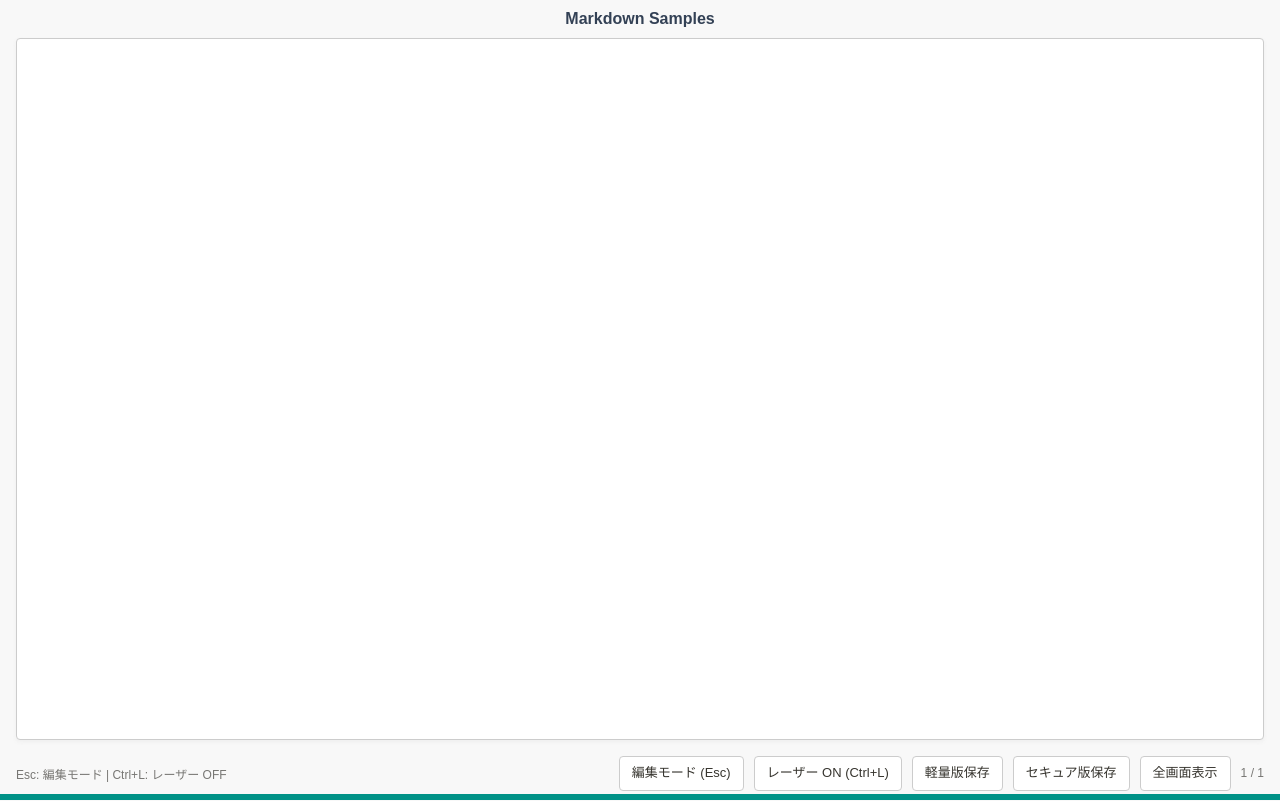
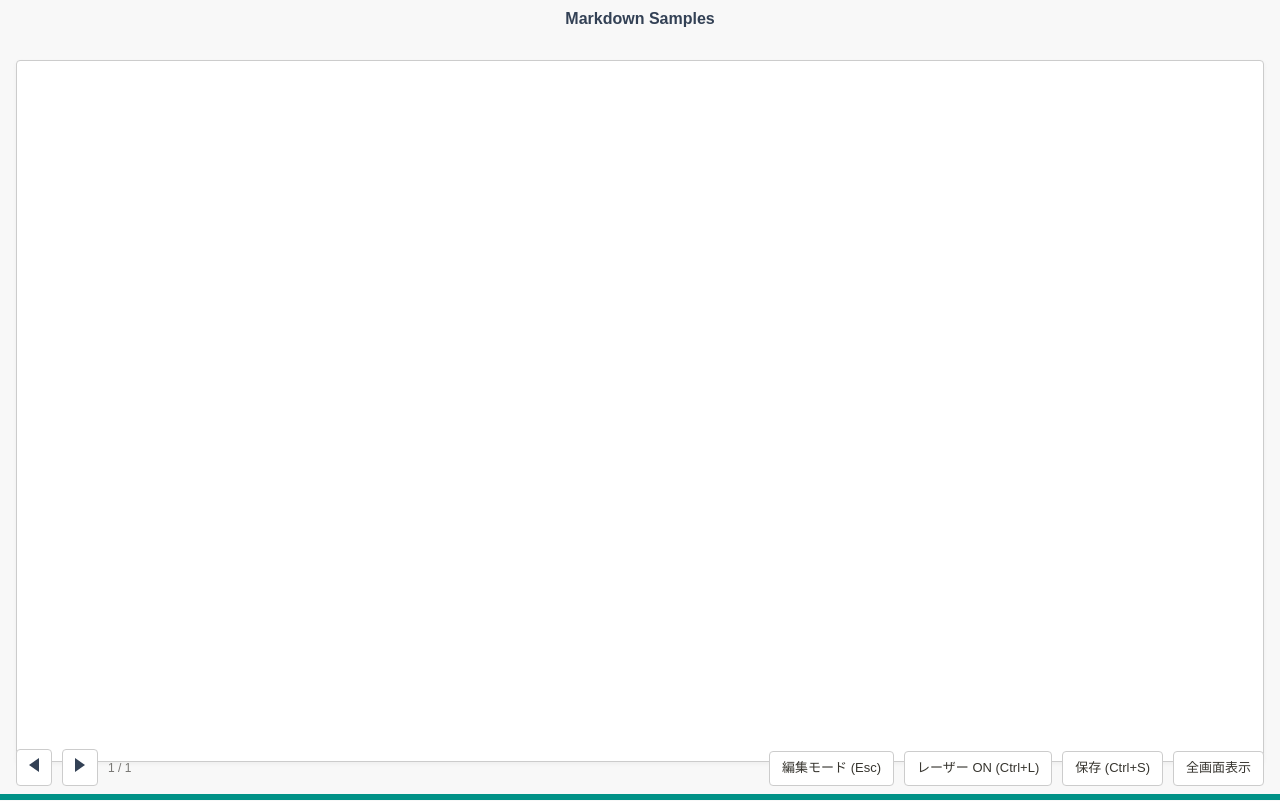
Before and after one commit to MinakuchiTaiga/kantan-marp, a React (Vite) app: page / in a window 1280 px wide. Built offline with nearby package versions, Linux system fonts and the light colour scheme; what @marp-team/marpit would draw is missing.

Commit message:
feat: 保存UIとエクスポート構成の既存変更を反映

```diff
--- a/src/components/EditorMode.tsx
+++ b/src/components/EditorMode.tsx
@@ -28,7 +28,6 @@ type EditorModeProps = {
   cssExtensions: CodeMirrorExtensions;
   onBackToPresentation: () => void;
   onDownloadLite: () => void;
-  onDownloadSecure: () => void;
   onChangeMarkdown: (value: string) => void;
   onChangeUserCss: (value: string) => void;
   onCreateMarkdownEditor: (view: EditorView) => void;
@@ -53,7 +52,6 @@ export const EditorMode = ({
   cssExtensions,
   onBackToPresentation,
   onDownloadLite,
-  onDownloadSecure,
   onChangeMarkdown,
   onChangeUserCss,
   onCreateMarkdownEditor,
@@ -71,10 +69,7 @@ export const EditorMode = ({
           プレゼン表示 (Esc)
         </Button>
         <Button onClick={onDownloadLite}>
-          軽量版を保存
-        </Button>
-        <Button onClick={onDownloadSecure}>
-          セキュア版を保存
+          保存 (Ctrl+S)
         </Button>
       </div>
     </header>
--- a/src/components/PresentationMode.module.css
+++ b/src/components/PresentationMode.module.css
@@ -65,16 +65,55 @@
   background: transparent;
   z-index: 10;
   padding: 0;
+  transition: background-color 140ms ease;
+}
+
+.navZonePrev::after,
+.navZoneNext::after {
+  content: '';
+  position: absolute;
+  top: 50%;
+  transform: translateY(-50%);
+  width: 0;
+  height: 0;
+  border-top: 10px solid transparent;
+  border-bottom: 10px solid transparent;
+  opacity: 0;
+  transition: opacity 140ms ease;
 }
 
 .navZonePrev {
   left: 0;
-  cursor: w-resize;
+  cursor: pointer;
+}
+
+.navZonePrev::after {
+  left: 18px;
+  border-right: 14px solid rgb(51 65 85 / 48%);
 }
 
 .navZoneNext {
   right: 0;
-  cursor: e-resize;
+  cursor: pointer;
+}
+
+.navZoneNext::after {
+  right: 18px;
+  border-left: 14px solid rgb(51 65 85 / 48%);
+}
+
+.navZonePrev:hover,
+.navZoneNext:hover,
+.navZonePrev:focus-visible,
+.navZoneNext:focus-visible {
+  background: rgb(148 163 184 / 22%);
+}
+
+.navZonePrev:hover::after,
+.navZoneNext:hover::after,
+.navZonePrev:focus-visible::after,
+.navZoneNext:focus-visible::after {
+  opacity: 1;
 }
 
 .navZonePrev:focus-visible,
@@ -112,6 +151,10 @@
   padding: 8px 12px 0;
 }
 
+.presentationRoot:fullscreen .presentationTitleBar {
+  display: none;
+}
+
 .presentationRoot:fullscreen .slideHost {
   border: none;
 }
@@ -122,19 +165,88 @@
   aspect-ratio: 16 / 9;
 }
 
+.presentationRoot:fullscreen .navZonePrev,
+.presentationRoot:fullscreen .navZoneNext {
+  display: none;
+}
+
+.presentationRoot:fullscreen .presentationControls {
+  display: none;
+}
+
+.presentationRoot:fullscreen .presentationNavControls > button {
+  display: none;
+}
+
 .presentationHud {
+  position: fixed;
+  left: 16px;
+  right: 16px;
+  bottom: 14px;
   display: flex;
   justify-content: space-between;
-  align-items: center;
-  padding: 0 16px 10px;
+  align-items: flex-end;
   font-size: 12px;
   color: #787774;
+  z-index: 60;
+  pointer-events: none;
+}
+
+.presentationNavControls,
+.presentationControls {
+  pointer-events: auto;
 }
 
 .presentationControls {
   display: inline-flex;
   align-items: center;
   gap: 10px;
+  justify-content: flex-end;
+}
+
+.presentationNavControls {
+  display: inline-flex;
+  align-items: center;
+  gap: 10px;
+}
+
+.triangleLeft,
+.triangleRight {
+  display: inline-block;
+  width: 0;
+  height: 0;
+  border-top: 7px solid transparent;
+  border-bottom: 7px solid transparent;
+}
+
+.triangleLeft {
+  border-right: 10px solid #334155;
+}
+
+.triangleRight {
+  border-left: 10px solid #334155;
+}
+
+@media (max-width: 980px) {
+  .presentationHud {
+    left: 10px;
+    right: 10px;
+    bottom: 10px;
+    flex-direction: column-reverse;
+    align-items: stretch;
+    gap: 8px;
+  }
+
+  .presentationControls,
+  .presentationNavControls {
+    width: 100%;
+    display: flex;
+    flex-wrap: wrap;
+  }
+
+  .presentationControls {
+    justify-content: flex-end;
+  }
 }
 
 .presentationProgress {
--- a/src/components/PresentationMode.tsx
+++ b/src/components/PresentationMode.tsx
@@ -19,7 +19,6 @@ type PresentationModeProps = {
   onToggleMode: () => void;
   onToggleLaser: () => void;
   onDownloadLite: () => void;
-  onDownloadSecure: () => void;
   onNextSlide: () => void;
   onPreviousSlide: () => void;
   onSeekSlide: (ratio: number) => void;
@@ -44,7 +43,6 @@ export const PresentationMode = ({
   onToggleMode,
   onToggleLaser,
   onDownloadLite,
-  onDownloadSecure,
   onNextSlide,
   onPreviousSlide,
   onSeekSlide,
@@ -103,9 +101,24 @@ export const PresentationMode = ({
         </div>
       </section>
       <footer className={styles.presentationHud}>
-        <span>
-          Esc: 編集モード | Ctrl+L: レーザー
-          {laserEnabled ? ' ON' : ' OFF'}
+        <span className={styles.presentationNavControls}>
+          <Button
+            className="presentation-fullscreen-button"
+            onClick={onPreviousSlide}
+            aria-label="前のスライドへ移動"
+            title="前のスライドへ移動"
+          >
+            <span className={styles.triangleLeft} aria-hidden="true" />
+          </Button>
+          <Button
+            className="presentation-fullscreen-button"
+            onClick={onNextSlide}
+            aria-label="次のスライドへ移動"
+            title="次のスライドへ移動"
+          >
+            <span className={styles.triangleRight} aria-hidden="true" />
+          </Button>
+          {slideIndex + 1} / {totalSlides}
         </span>
         <span className={styles.presentationControls}>
           <Button className="presentation-fullscreen-button" onClick={onToggleMode}>
@@ -121,13 +134,7 @@ export const PresentationMode = ({
             className="presentation-fullscreen-button"
             onClick={onDownloadLite}
           >
-            軽量版保存
-          </Button>
-          <Button
-            className="presentation-fullscreen-button"
-            onClick={onDownloadSecure}
-          >
-            セキュア版保存
+            保存 (Ctrl+S)
           </Button>
           <Button
             className="presentation-fullscreen-button"
@@ -135,9 +142,6 @@ export const PresentationMode = ({
           >
             {isFullscreen ? '全画面解除' : '全画面表示'}
           </Button>
-          <span>
-            {slideIndex + 1} / {totalSlides}
-          </span>
         </span>
       </footer>
       {!isFullscreen ? (
--- a/src/lib/exportVariant.ts
+++ b/src/lib/exportVariant.ts
@@ -1,11 +1 @@
-export type ExportVariant = 'lite' | 'secure';
-
-export const EXPORT_FILE_NAME: Record<ExportVariant, string> = {
-  lite: 'kantan-marp-lite.html',
-  secure: 'kantan-marp-secure.html',
-};
-
-export const EXPORT_LABEL: Record<ExportVariant, string> = {
-  lite: '軽量版を保存',
-  secure: 'セキュア版を保存',
-};
+export const EXPORT_FILE_NAME = 'kantan-marp.html';
```
Also changed, not shown: index.html (+1 -1 lines), src/lib/exportAppScript.ts (deleted, +0 -135 lines), 2 other files (tests, documents, lock files or other folders).
